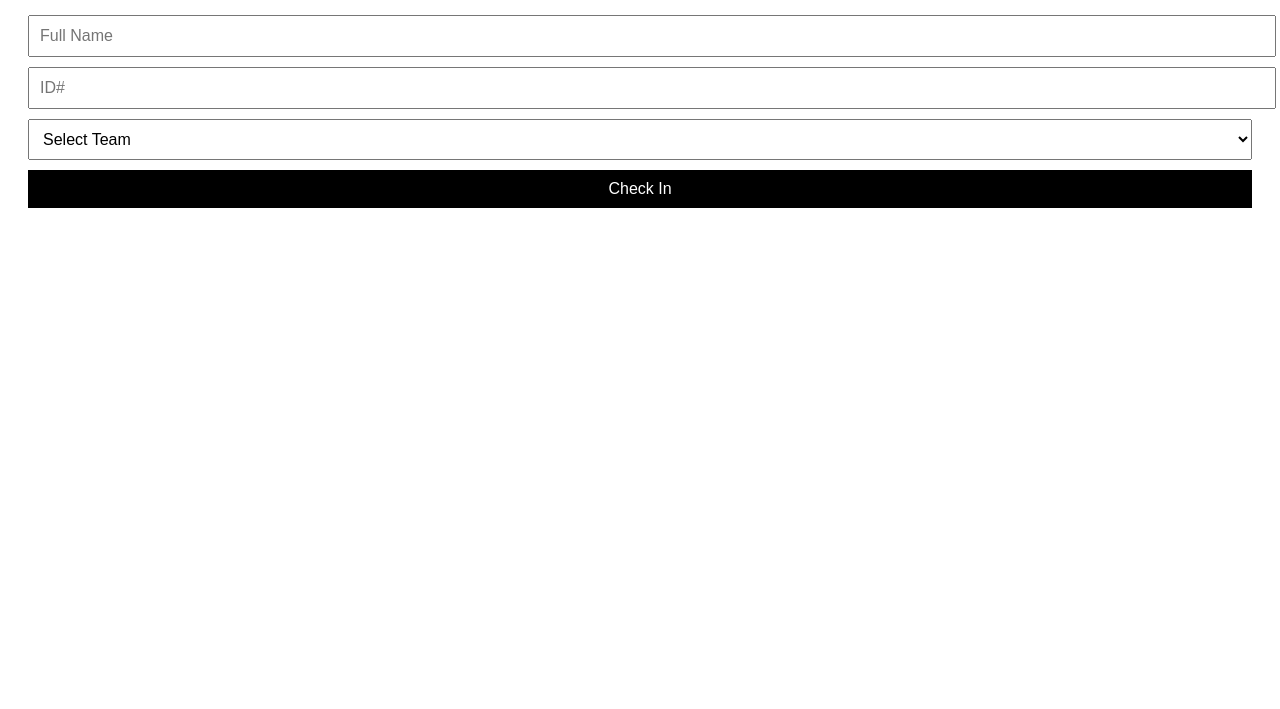
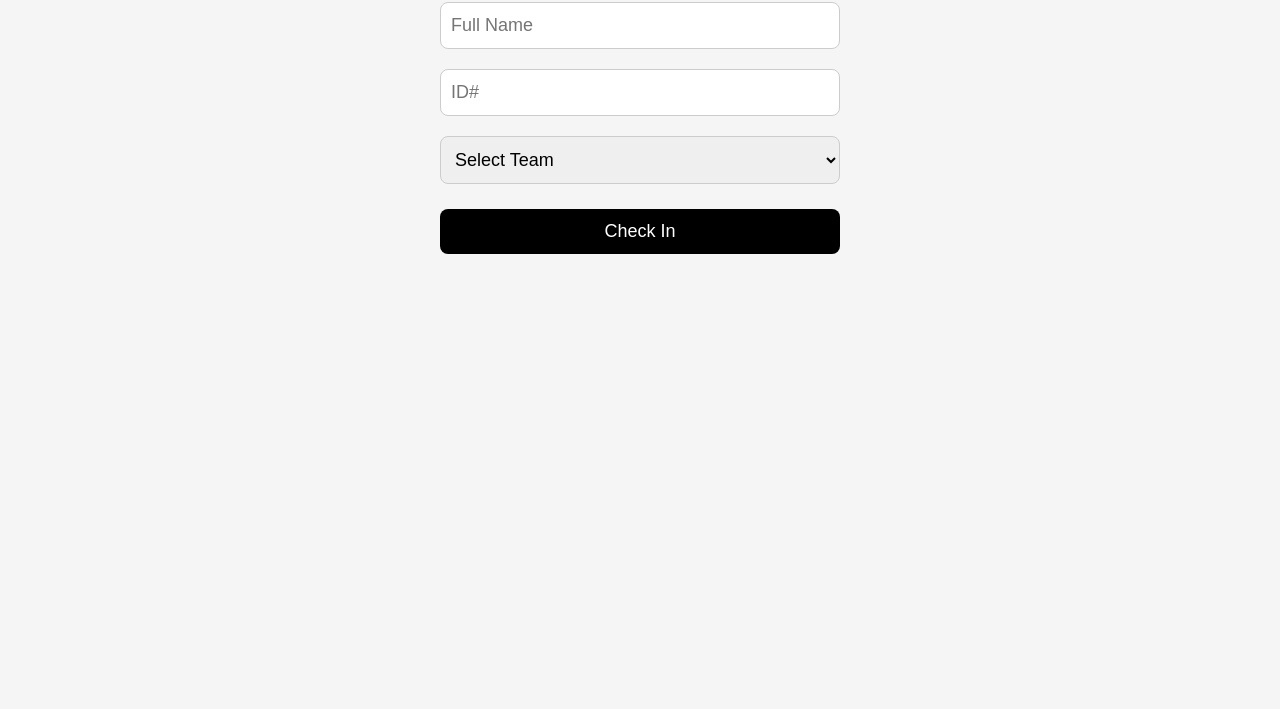
Before and after one commit to Shasyo/MAS-Drumline-Attendance, a plain HTML site: page index.html in a window 1280 px wide. Shown: the part 91-800 px from the top of the page. Drawn offline with Linux system fonts and the light colour scheme.

Commit message:
index.html

```diff
--- a/index.html
+++ b/index.html
@@ -1,26 +1,86 @@
 <!DOCTYPE html>
-<html>
+<html lang="en">
 <head>
+<meta charset="UTF-8">
+<meta name="viewport" content="width=device-width, initial-scale=1.0">
 <title>MAS Drumline Attendance</title>
 <style>
-body { font-family: Arial; padding: 20px; }
+  body {
+    font-family: Arial, sans-serif;
+    padding: 20px;
+    margin: 0;
+    background: #f5f5f5;
+    display: flex;
+    flex-direction: column;
+    align-items: center;
+  }
+
+  h2 {
+    text-align: center;
+    margin-bottom: 20px;
+  }
+
+  .input-group {
+    width: 100%;
+    max-width: 400px;
+    margin-bottom: 15px;
+  }
+
   input, select, button {
-  font-size: 16px; width: 100%; padding: 10px; margin-top: 10px;
+    font-size: 18px;
+    width: 100%;
+    padding: 12px 10px;
+    margin-top: 5px;
+    border-radius: 8px;
+    border: 1px solid #ccc;
+    box-sizing: border-box;
   }
+
   button {
-  background: black; color: white; border: none; cursor: pointer;
+    background: #000;
+    color: white;
+    border: none;
+    cursor: pointer;
+    margin-top: 10px;
   }
-#status { margin-top: 20px; font-size: 18px; }
+
+  button:active {
+    background: #333;
+  }
+
+  #status {
+    margin-top: 20px;
+    font-size: 18px;
+    text-align: center;
+  }
+
+  @media (max-width: 480px) {
+    body {
+      padding: 15px;
+    }
+
+    input, select, button {
+      font-size: 16px;
+      padding: 10px 8px;
+    }
+
+    #status {
+      font-size: 16px;
+    }
+  }
 </style>
 </head>
-
 <body>
 
 <h2>MAS Drumline Attendance</h2>
 
+<div class="input-group">
   <input id="fullname" placeholder="Full Name" />
+</div>
+<div class="input-group">
   <input id="idNumber" placeholder="ID#" />
-
+</div>
+<div class="input-group">
   <select id="team">
     <option value="">Select Team</option>
     <option>Ashbal</option>
@@ -29,8 +89,11 @@ button {
     <option>Kashafeen</option>
     <option>Morasha7 Gawala</option>
   </select>
+</div>
 
+<div class="input-group">
   <button onclick="checkIn()">Check In</button>
+</div>
 
 <p id="status"></p>
 
@@ -38,9 +101,7 @@ button {
 const API_URL = "https://script.google.com/macros/s/AKfycbyrt1I0YLM2tqULhP-t8sTMy6KlpzFIwgyxDUDNM9X9Ga37mSnVK0OYxL81yQbdng7jyg/exec";
 
 // Generate device fingerprint
-const deviceID = btoa(
-  navigator.userAgent + screen.width + screen.height + navigator.language
-);
+const deviceID = btoa(navigator.userAgent + screen.width + screen.height + navigator.language);
 
 function checkIn() {
   const fullName = document.getElementById("fullname").value;
@@ -52,7 +113,6 @@ function checkIn() {
     return;
   }
 
-  // Get geolocation
   navigator.geolocation.getCurrentPosition(pos => {
     const lat = pos.coords.latitude;
     const lng = pos.coords.longitude;
```
Lines whose indentation alone changed are shown as unchanged.
